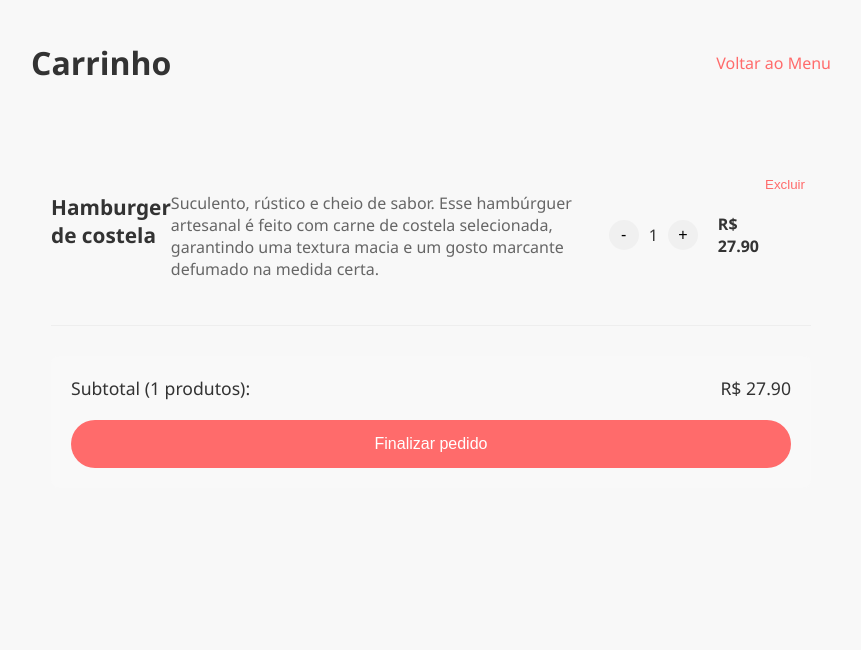
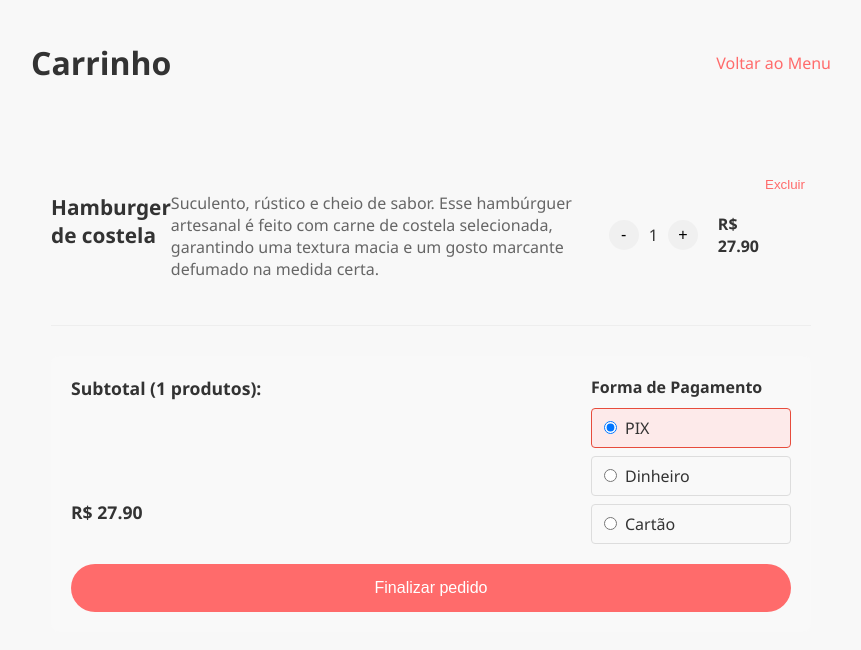
Before and after one commit to CauaConceicao20/GoFood-Delivery-Final, a React (Create React App) app in the folder src/front-end/: page /carrinho in a window 1280 px wide. Shown: the top 650 px of the page, without its empty margins (209-1070 px from the left). Built offline with nearby package versions, Linux system fonts and the light colour scheme.

Commit message:
lista com forma de pagamento

```diff
--- a/src/front-end/src/telas/carrinho/Carrinho.css
+++ b/src/front-end/src/telas/carrinho/Carrinho.css
@@ -271,3 +271,68 @@
   text-decoration: none;
   display: block;
 }
+
+/* Estilos para a seção de pagamento */
+.payment-section {
+  display: flex;
+  justify-content: space-between;
+  gap: 20px;
+  margin-bottom: 20px;
+}
+
+.subtotal {
+  display: flex;
+  flex-direction: column;
+  gap: 5px;
+  font-weight: bold;
+}
+
+.payment-methods {
+  flex: 1;
+  max-width: 200px;
+}
+
+.payment-methods h3 {
+  margin: 0 0 10px 0;
+  font-size: 1em;
+  color: #333;
+}
+
+.payment-options {
+  display: flex;
+  flex-direction: column;
+  gap: 8px;
+}
+
+.payment-options label {
+  display: flex;
+  align-items: center;
+  gap: 8px;
+  padding: 8px 12px;
+  border-radius: 4px;
+  cursor: pointer;
+  transition: all 0.2s;
+  border: 1px solid #ddd;
+}
+
+.payment-options label:hover {
+  background-color: #f5f5f5;
+}
+
+.payment-options label.active {
+  border-color: #e74c3c;
+  background-color: #fdeaea;
+}
+
+.payment-options input[type="radio"] {
+  margin: 0;
+}
+
+.payment-confirmation {
+  display: flex;
+  justify-content: space-between;
+  margin-top: 10px;
+  padding-top: 10px;
+  border-top: 1px solid #eee;
+  font-size: 0.9em;
+}
--- a/src/front-end/src/telas/carrinho/Carrinho.jsx
+++ b/src/front-end/src/telas/carrinho/Carrinho.jsx
@@ -15,6 +15,7 @@ const Carrinho = () => {
   ]);
 
   const [showConfirmationModal, setShowConfirmationModal] = useState(false);
+  const [paymentMethod, setPaymentMethod] = useState('pix'); // Estado para forma de pagamento selecionada
 
   const calcularTotal = () => {
     return items.reduce((total, item) => total + (item.valor * item.quantidade), 0);
@@ -70,10 +71,49 @@ const Carrinho = () => {
             ))}
 
             <div className="resumo-pedido">
-              <div className="subtotal">
-                <span>Subtotal ({items.reduce((total, item) => total + item.quantidade, 0)} produtos):</span>
-                <span>R$ {calcularTotal().toFixed(2)}</span>
+              <div className="payment-section">
+                <div className="subtotal">
+                  <span>Subtotal ({items.reduce((total, item) => total + item.quantidade, 0)} produtos):</span>
+                  <span>R$ {calcularTotal().toFixed(2)}</span>
+                </div>
+
+                <div className="payment-methods">
+                  <h3>Forma de Pagamento</h3>
+                  <div className="payment-options">
+                    <label className={paymentMethod === 'pix' ? 'active' : ''}>
+                      <input
+                        type="radio"
+                        name="payment"
+                        value="pix"
+                        checked={paymentMethod === 'pix'}
+                        onChange={() => setPaymentMethod('pix')}
+                      />
+                      PIX
+                    </label>
+                    <label className={paymentMethod === 'dinheiro' ? 'active' : ''}>
+                      <input
+                        type="radio"
+                        name="payment"
+                        value="dinheiro"
+                        checked={paymentMethod === 'dinheiro'}
+                        onChange={() => setPaymentMethod('dinheiro')}
+                      />
+                      Dinheiro
+                    </label>
+                    <label className={paymentMethod === 'cartao' ? 'active' : ''}>
+                      <input
+                        type="radio"
+                        name="payment"
+                        value="cartao"
+                        checked={paymentMethod === 'cartao'}
+                        onChange={() => setPaymentMethod('cartao')}
+                      />
+                      Cartão
+                    </label>
+                  </div>
+                </div>
               </div>
+
               <button
                 className="btn-finalizar"
                 onClick={handleFinalizarPedido}
@@ -104,6 +144,10 @@ const Carrinho = () => {
                 <span>Total</span>
                 <span>R$ {calcularTotal().toFixed(2)}</span>
               </div>
+              <div className="payment-confirmation">
+                <span>Forma de pagamento:</span>
+                <span>{paymentMethod === 'pix' ? 'PIX' : paymentMethod === 'dinheiro' ? 'Dinheiro' : 'Cartão'}</span>
+              </div>
             </div>
 
             <Link to="/detalhes-pedido" className="btn btn-primary">
```
